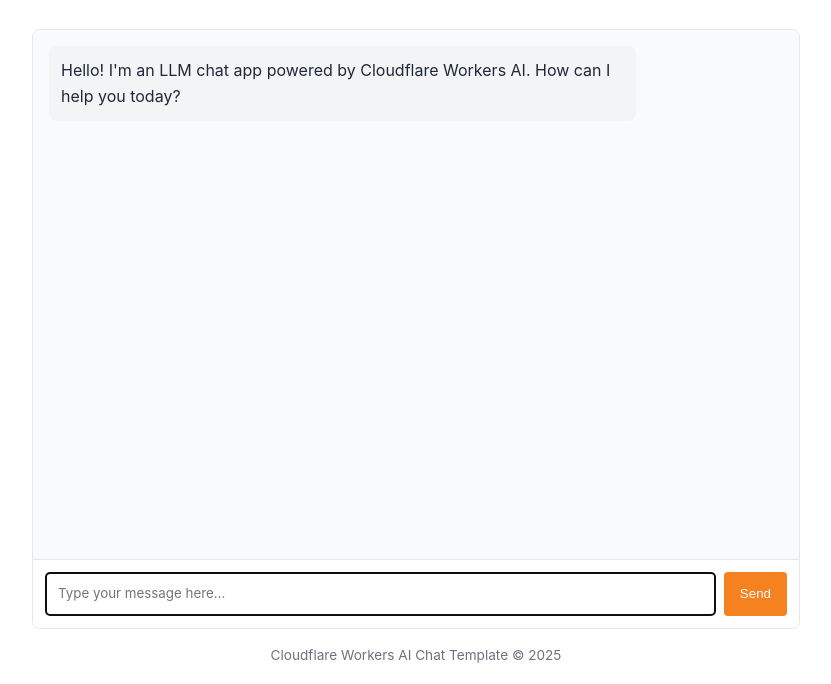
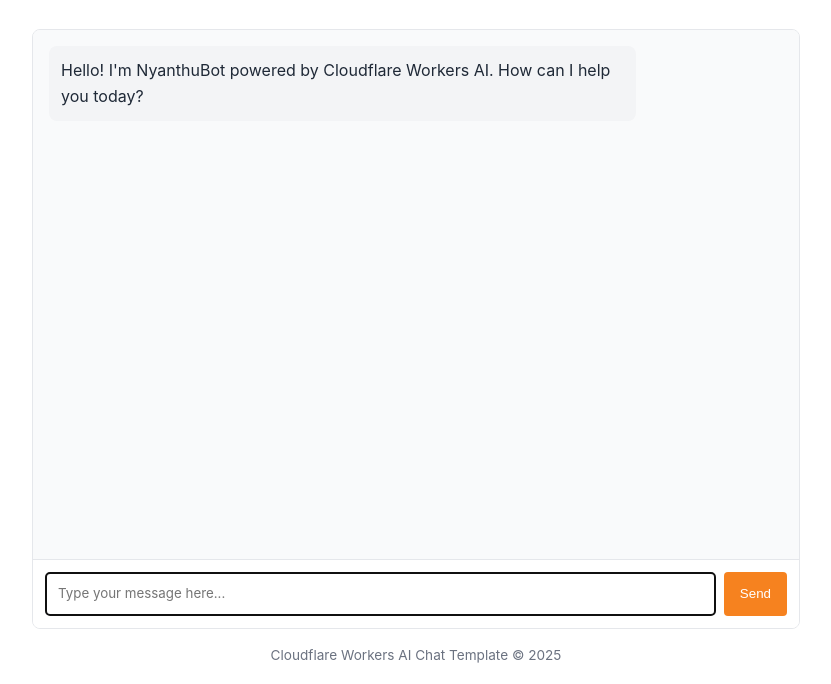
Before and after one commit to nyanthu-okabe/llm-chat-app-template, a website: page public/index.html in a window 1280 px wide. Shown: the part 116-800 px from the top of the page, without its empty margins (224-1055 px from the left). Drawn offline with Linux system fonts and the light colour scheme.

Commit message:
Update index.html

```diff
--- a/public/index.html
+++ b/public/index.html
@@ -3,7 +3,7 @@
   <head>
     <meta charset="UTF-8" />
     <meta name="viewport" content="width=device-width, initial-scale=1.0" />
-    <title>LLM Chat App</title>
+    <title>NyanthuBot</title>
     <style>
       :root {
         --primary-color: #f6821f;
@@ -146,7 +146,7 @@
       <div id="chat-messages" class="chat-messages">
         <div class="message assistant-message">
           <p>
-            Hello! I'm an LLM chat app powered by Cloudflare Workers AI. How can
+            Hello! I'm NyanthuBot powered by Cloudflare Workers AI. How can
             I help you today?
           </p>
         </div>
```
